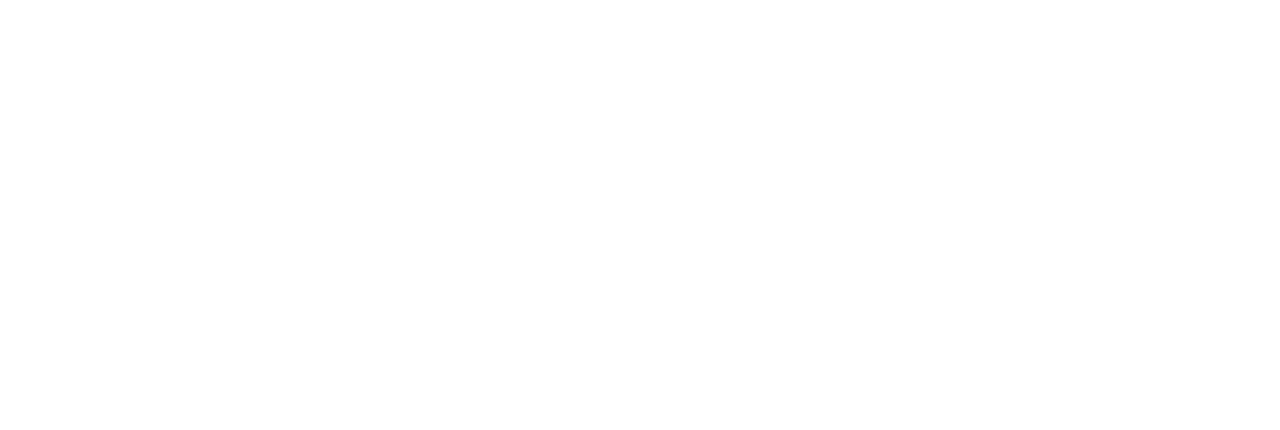
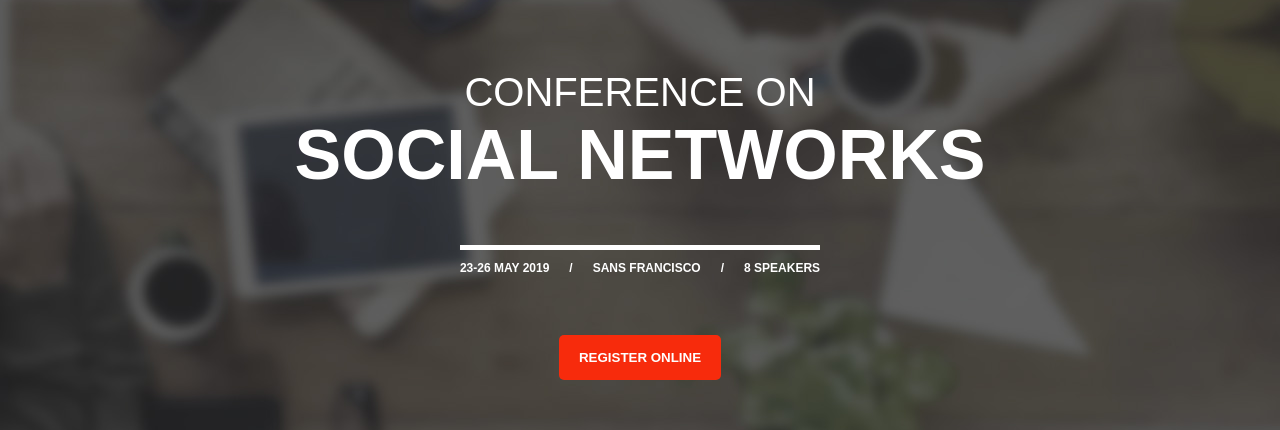
Before and after one commit to AlessandroDiNardo/proj-html-vuejs, a Vue app: page / in a window 1280 px wide. Shown: the part 130-560 px from the top of the page. Built offline with nearby package versions, Linux system fonts and the light colour scheme.

Commit message:
first section done

```diff
--- /dev/null
+++ b/src/components/AppJumbo.vue
@@ -0,0 +1,74 @@
+<script>
+export default {
+    name: "AppJumbo",
+}
+</script>
+
+<template>
+    <section>
+        <div class="container">
+            <h2>CONFERENCE ON</h2>
+            <h1>SOCIAL NETWORKS</h1>
+            <div class="date">
+                <div>23-26 MAY 2019</div>
+                <div>&#47;</div>
+                <div> SANS FRANCISCO</div>
+                <div>&#47;</div>
+                <div> 8 SPEAKERS</div>
+            </div>
+            <button id="btn-register">
+                REGISTER ONLINE
+            </button>
+        </div>
+    </section>
+</template>
+
+<style lang="scss" scoped>
+@use '../style/partials/variables.scss' as *;
+@use '../style/general.scss' as *;
+
+section {
+    background-image: url(../../public/img/slider-1-bg.jpg);
+
+    .container {
+        display: flex;
+        justify-content: center;
+        align-items: center;
+        flex-direction: column;
+        padding: 100px 0;
+        color: white;
+
+        h2 {
+            font-size: 40px;
+            font-weight: 100;
+        }
+
+        h1 {
+            font-size: 70px;
+            font-weight: 900;
+            margin-bottom: 50px;
+        }
+
+        .date {
+            display: flex;
+            justify-content: center;
+            align-items: center;
+            gap: 20px;
+            font-size: 12px;
+            font-weight: 800;
+            border-top: 5px solid white;
+            height: 40px;
+        }
+
+        #btn-register {
+            border: none;
+            background-color: $cube-scarlet;
+            padding: 15px 20px;
+            color: white;
+            font-weight: 800;
+            border-radius: 5px;
+            margin-top: 50px;
+        }
+    }
+}
+</style>
--- a/src/components/AppMain.vue
+++ b/src/components/AppMain.vue
@@ -1,11 +1,21 @@
 <script>
+import AppJumbo from './AppJumbo.vue';
+import AppInfo from './AppInfo.vue';
+
 export default {
     name: "AppMain",
+    components: {
+        AppJumbo,
+        AppInfo,
+    }
 }
 </script>
 
 <template>
-
+    <main>
+        <AppJumbo />
+        <AppInfo />
+    </main>
 </template>
 
 <style lang="scss" scoped>
```
